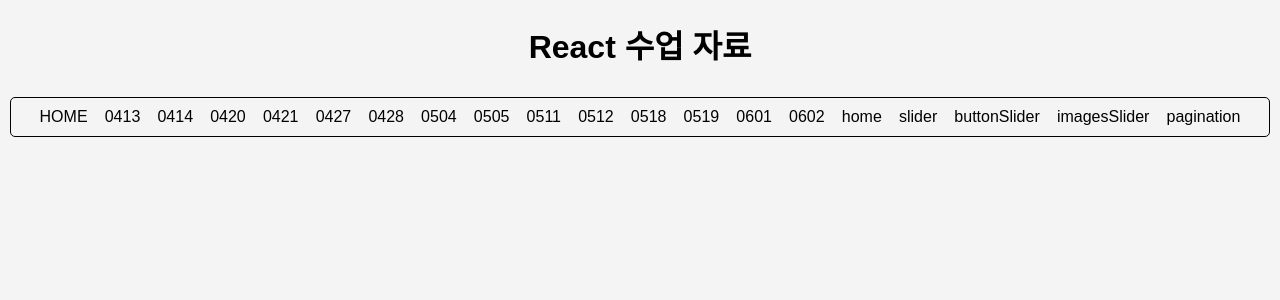
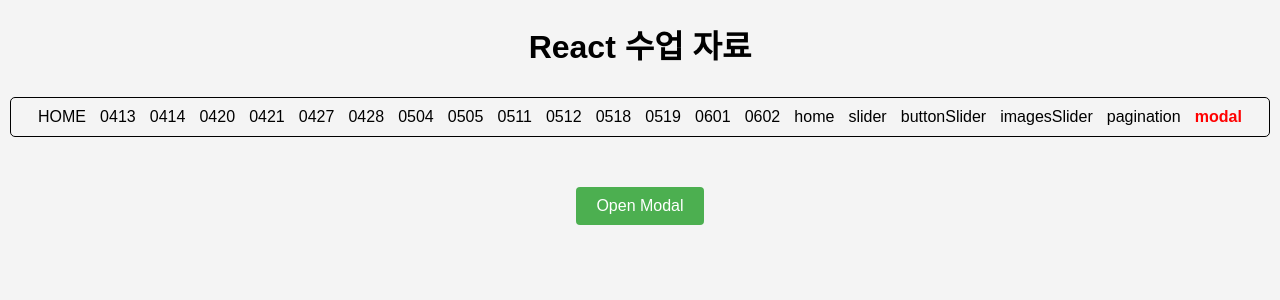
Before and after one commit to devgiants75/frontend-1223, a React (Create React App) app in the folder E_React/: page /modal in a window 1280 px wide. Shown: the top 300 px of the page. Built offline with nearby package versions, Linux system fonts and the light colour scheme.

Commit message:
20240706

```diff
--- a/E_React/package.json
+++ b/E_React/package.json
@@ -16,6 +16,7 @@
     "react": "^18.2.0",
     "react-dom": "^18.2.0",
     "react-icons": "^5.0.1",
+    "react-modal": "^3.16.1",
     "react-router-dom": "^6.22.3",
     "react-scripts": "5.0.1",
     "styled-components": "^6.1.11",
@@ -47,5 +48,8 @@
       "last 1 firefox version",
       "last 1 safari version"
     ]
+  },
+  "devDependencies": {
+    "@types/react-modal": "^3.16.3"
   }
 }
--- a/E_React/src/App.tsx
+++ b/E_React/src/App.tsx
@@ -32,6 +32,7 @@
 import ButtonSliderApp from './views/ButtonSlider/ButtonSliderApp';
 import ImageSliderApp from './views/ImagesSlider/ImageSliderApp';
 import Pagination from './views/Pagination/Pagination';
+import ModalExample from './views/modal/ModalExample';
 
 function App() {
   return (
@@ -96,6 +97,9 @@
         {/* 페이지네이션 예제 */}
         <Route path='/pagination' element={<Pagination />}/>
 
+        {/* 모달 예제 */}
+        <Route path='/modal' element={<ModalExample />}/>
+
       </Routes>
     </>
   );
--- a/E_React/src/components/NavigationBar.tsx
+++ b/E_React/src/components/NavigationBar.tsx
@@ -5,7 +5,7 @@
 
   // 링크 주소를 배열로 저장
   // : 각 페이지의 경로를 포함
-  const links = ['/', '0413', '0414', '0420', '0421', '0427', '0428', '0504', '0505', '0511', '0512', '0518', '0519', '0601', '0602', 'home', 'slider', 'buttonSlider', 'imagesSlider', 'pagination'];
+  const links = ['/', '0413', '0414', '0420', '0421', '0427', '0428', '0504', '0505', '0511', '0512', '0518', '0519', '0601', '0602', 'home', 'slider', 'buttonSlider', 'imagesSlider', 'pagination', 'modal'];
 
   return (
     <div style={{
--- /dev/null
+++ b/E_React/src/views/modal/ModalExample.css
@@ -0,0 +1,39 @@
+.modal-container {
+    text-align: center;
+    margin-top: 50px;
+  }
+
+  .open-modal-button {
+    padding: 10px 20px;
+    font-size: 16px;
+    cursor: pointer;
+  }
+
+  .modal-overlay {
+    position: fixed;
+    top: 0;
+    left: 0;
+    right: 0;
+    bottom: 0;
+    background-color: rgba(0, 0, 0, 0.75);
+    display: flex;
+    align-items: center;
+    justify-content: center;
+  }
+
+  .modal-content {
+    position: relative;
+    background: white;
+    padding: 20px;
+    max-width: 500px;
+    width: 100%;
+    border-radius: 10px;
+    box-shadow: 0 4px 8px rgba(0, 0, 0, 0.2);
+  }
+
+  .close-modal-button {
+    margin-top: 20px;
+    padding: 10px 20px;
+    font-size: 16px;
+    cursor: pointer;
+  }
--- /dev/null
+++ b/E_React/src/views/modal/ModalExample.tsx
@@ -0,0 +1,58 @@
+import React, { useState } from 'react';
+import ReactModal from 'react-modal';
+import './ModalExample.css';
+
+//! react-modal 패키지
+// : React에서 모달을 쉽게 구현할 수 있게 도와주는 라이브러리
+// >> 모달을 DOM의 루트에 직접 추가
+//    , 모달이 열렸을 때 백그라운드의 다른 요소들과의 충돌을 피하도록 설계
+
+//? react-modal 사용 방법(라이브러리 설치)
+// npm i --save-dev @types/react-modal
+
+/*
+- isOpen 속성으로 모달의 열림/닫힘 상태를 제어
+- onRequestClose 속성으로 모달이 닫힐 때 실행될 함수를 지정
+
+- className과 overlayClassName 속성을 사용하여 모달과 오버레이의 스타일을 정의
+
++) 오버레이
+: 웹 디자인과 개발에서 특정 요소나 콘텐츠를 다른 콘텐츠 위에 겹쳐서 보여주는 방식
+>> 배경 차단: 모달 창이 열렸을 때 배경 콘텐츠와의 상호작용을 막아 사용자에게 현재 활성화된 모달에 집중하게 도움
+*/
+
+ReactModal.setAppElement('#root');
+
+const ModalExample = () => {
+  const [modalIsOpen, setModalIsOpen] = useState(false);
+
+  const openModal = () => {
+    setModalIsOpen(true);
+  };
+
+  const closeModal = () => {
+    setModalIsOpen(false);
+  };
+
+  return (
+    <div className="modal-container">
+      <button onClick={openModal} className="open-modal-button">Open Modal</button>
+      <ReactModal
+        isOpen={modalIsOpen}
+        onRequestClose={closeModal}
+        className="modal-content"
+        overlayClassName="modal-overlay"
+      >
+        <h2>Modal Title</h2>
+        <p>This is the content of the modal</p>
+        <button
+          onClick={closeModal} className="close-modal-button"
+        >
+          Close Modal
+        </button>
+      </ReactModal>
+    </div>
+  );
+};
+
+export default ModalExample;
```
Also changed, not shown: 1 other file (tests, documents, lock files or other folders).
